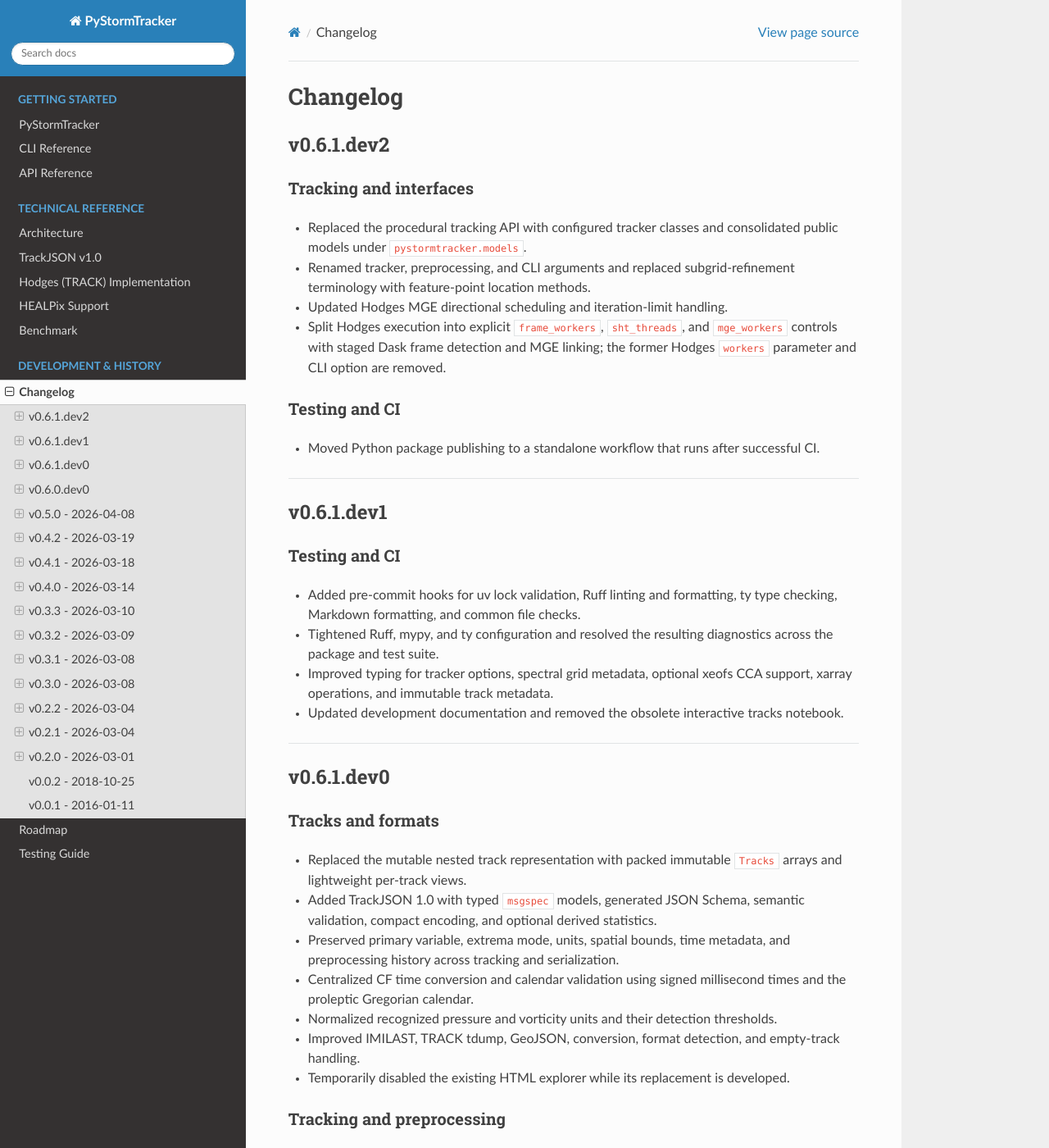
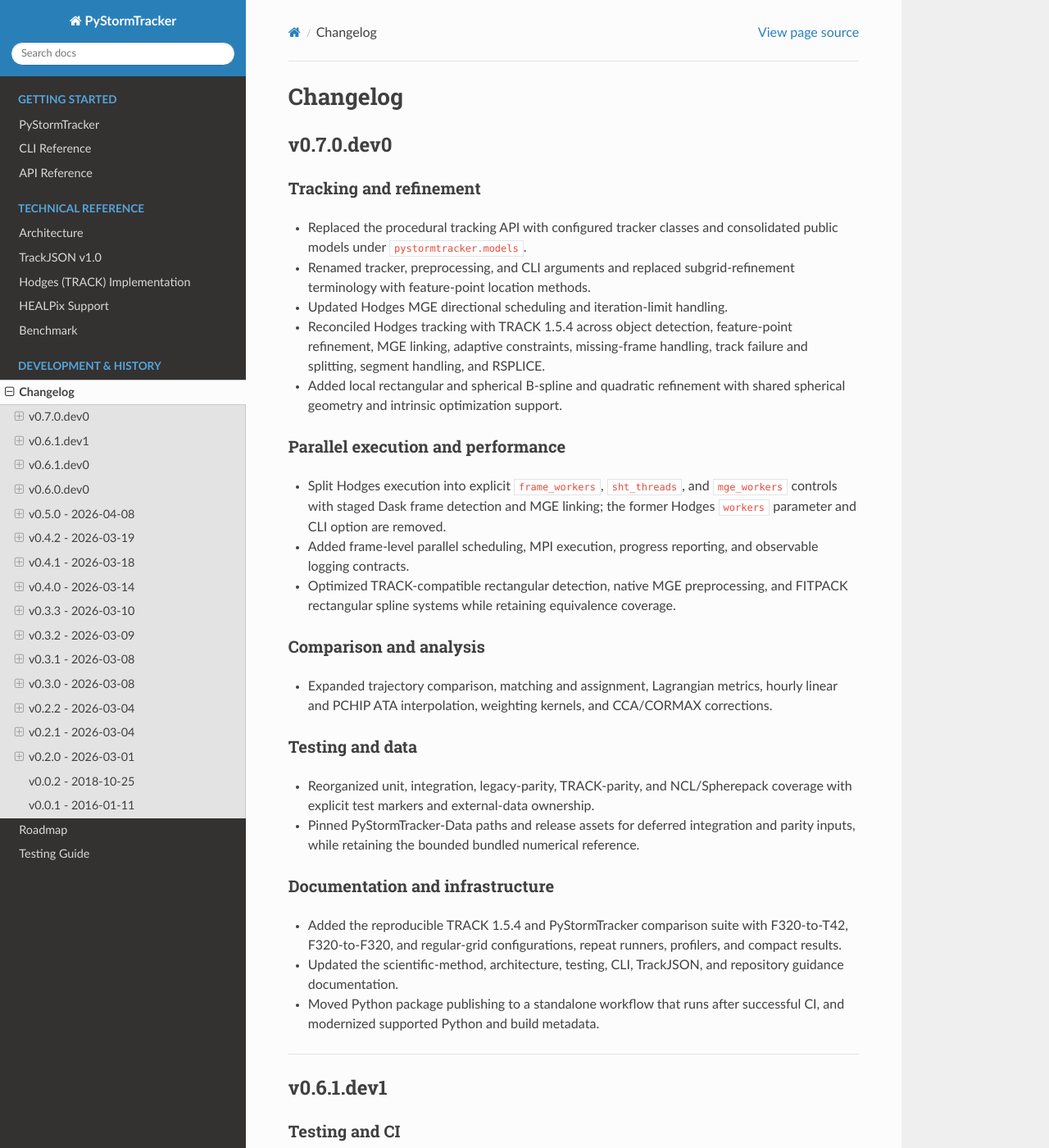
Before and after one commit to mwyau/PyStormTracker, a Sphinx documentation site: the page built from docs/changelog.md, in a window 1280 px wide and 1400 px high. Shown: the whole window at 82% size. Built offline with Sphinx 7.4.7 and the Read the Docs theme 3.1.0, drawn with Linux system fonts in a browser that asks for light colours; pages that are not in the unit, such as notebooks, are missing from menus.

Commit message:
release: v0.7.0.dev0

```diff
--- a/docs/changelog.md
+++ b/docs/changelog.md
@@ -1,19 +1,37 @@
 # Changelog
 
-## v0.6.1.dev2
+## v0.7.0.dev0
 
-### Tracking and interfaces
+### Tracking and refinement
 
 - Replaced the procedural tracking API with configured tracker classes and consolidated public models under `pystormtracker.models`.
 - Renamed tracker, preprocessing, and CLI arguments and replaced subgrid-refinement terminology with feature-point location methods.
 - Updated Hodges MGE directional scheduling and iteration-limit handling.
+- Reconciled Hodges tracking with TRACK 1.5.4 across object detection, feature-point refinement, MGE linking, adaptive constraints, missing-frame handling, track failure and splitting, segment handling, and RSPLICE.
+- Added local rectangular and spherical B-spline and quadratic refinement with shared spherical geometry and intrinsic optimization support.
+
+### Parallel execution and performance
+
 - Split Hodges execution into explicit `frame_workers`, `sht_threads`, and
   `mge_workers` controls with staged Dask frame detection and MGE linking;
   the former Hodges `workers` parameter and CLI option are removed.
+- Added frame-level parallel scheduling, MPI execution, progress reporting, and observable logging contracts.
+- Optimized TRACK-compatible rectangular detection, native MGE preprocessing, and FITPACK rectangular spline systems while retaining equivalence coverage.
 
-### Testing and CI
+### Comparison and analysis
 
-- Moved Python package publishing to a standalone workflow that runs after successful CI.
+- Expanded trajectory comparison, matching and assignment, Lagrangian metrics, hourly linear and PCHIP ATA interpolation, weighting kernels, and CCA/CORMAX corrections.
+
+### Testing and data
+
+- Reorganized unit, integration, legacy-parity, TRACK-parity, and NCL/Spherepack coverage with explicit test markers and external-data ownership.
+- Pinned PyStormTracker-Data paths and release assets for deferred integration and parity inputs, while retaining the bounded bundled numerical reference.
+
+### Documentation and infrastructure
+
+- Added the reproducible TRACK 1.5.4 and PyStormTracker comparison suite with F320-to-T42, F320-to-F320, and regular-grid configurations, repeat runners, profilers, and compact results.
+- Updated the scientific-method, architecture, testing, CLI, TrackJSON, and repository guidance documentation.
+- Moved Python package publishing to a standalone workflow that runs after successful CI, and modernized supported Python and build metadata.
 
 ---
 
--- a/pyproject.toml
+++ b/pyproject.toml
@@ -4,7 +4,7 @@ build-backend = "hatchling.build"
 
 [project]
 name = "PyStormTracker"
-version = "0.6.1.dev2"
+version = "0.7.0.dev0"
 description = "A High-Performance Cyclone Tracker in Python"
 readme = "README.md"
 license = "BSD-3-Clause"
--- a/src/pystormtracker/__init__.py
+++ b/src/pystormtracker/__init__.py
@@ -11,7 +11,7 @@ from .simple.tracker import SimpleTracker
 try:
     __version__ = version("pystormtracker")
 except PackageNotFoundError:
-    __version__ = "0.6.1.dev2"
+    __version__ = "0.7.0.dev0"
 
 
 __all__ = [
```
Also changed, not shown: 1 other file.
